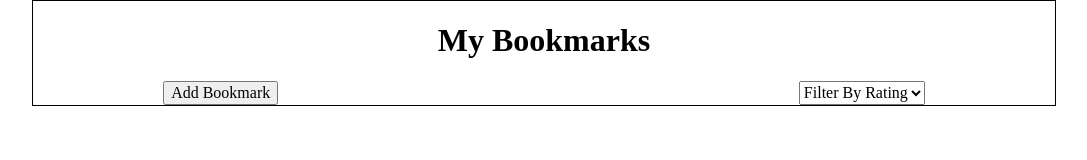
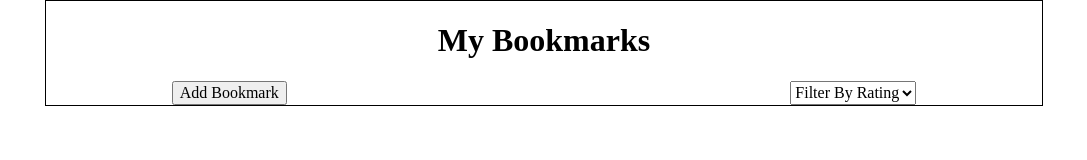
Before and after one commit to thinkful-ei-jaguar/Blade-bookmarks-app, a website built with webpack: page src/index.html in a window 1280 px wide. Shown: the whole page, without its empty margins (96-1183 px from the left). Built offline with nearby package versions, Linux system fonts and the light colour scheme; no server answers.

Commit message:
Done for tonight

```diff
--- a/src/index.css
+++ b/src/index.css
@@ -8,8 +8,8 @@ body {
   flex-direction: column;
   justify-content: center;
   align-items: center;
-  margin-left: 10%;
-  margin-right: 10%;
+  margin-left: 11%;
+  margin-right: 11%;
   border: 1px solid black;
 }
 
@@ -28,7 +28,7 @@ section {
   justify-content: center;
   align-items: stretch;
 }
-
+/* yep */
 .add-filter-buttons {
   display: flex;
   flex-direction: row;
```
